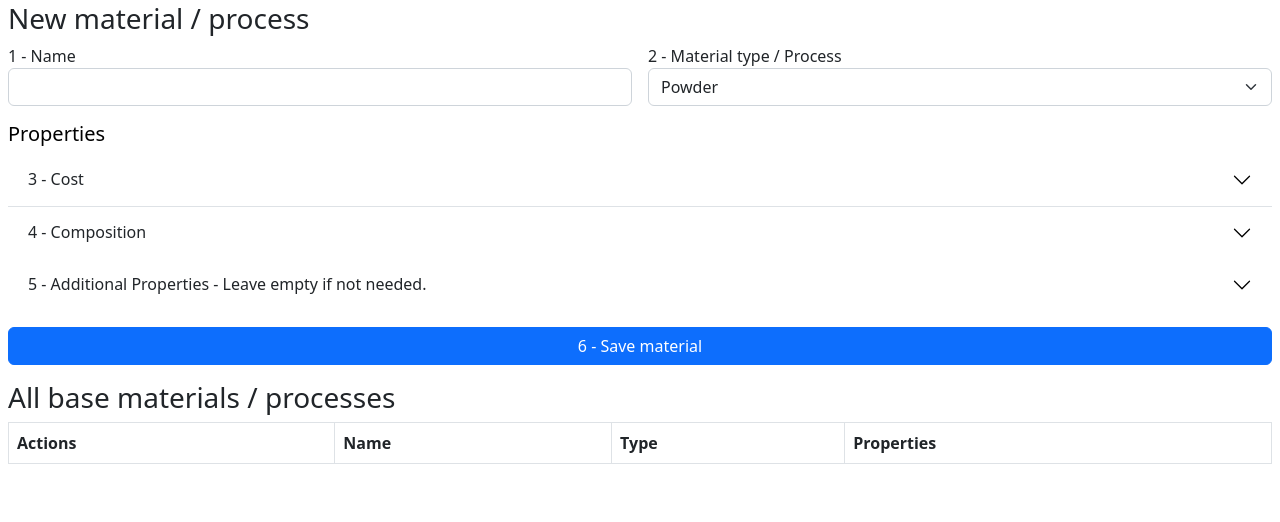
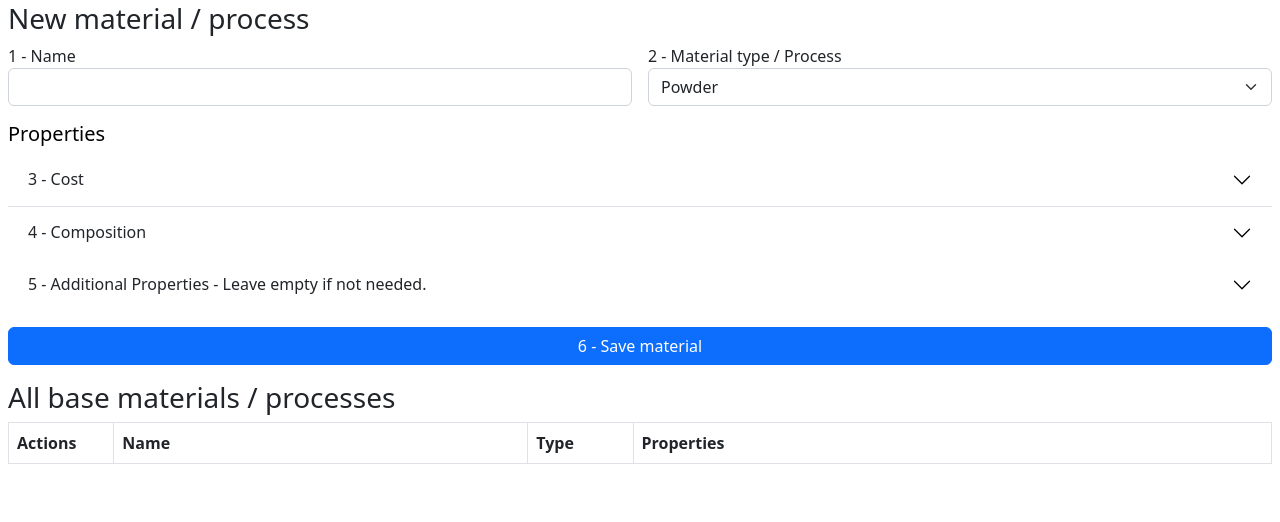
Before and after one commit to BAMresearch/WEBSLAMD, a Flask app: page /materials/base in a window 1280 px wide. Shown: the part 66-588 px from the top of the page. Run offline with Flask 2, Linux system fonts and the light colour scheme; lists and menus that the app fills with data are empty.

Commit message:
Make actions and type columns narrower and fixed

```diff
--- a/slamd/materials/templates/materials_table.html
+++ b/slamd/materials/templates/materials_table.html
@@ -5,16 +5,16 @@
 <table id="materials_table" class="table table-bordered table-striped table-hover">
     <thead>
         <tr>
-            <th scope="col">Actions</th>
+            <th scope="col" class="col-1">Actions</th>
             <th scope="col">Name</th>
-            <th scope="col">Type</th>
+            <th scope="col" class="col-1">Type</th>
             <th scope="col">Properties</th>
         </tr>
     </thead>
     <tbody>
         {% for item in materials_response.all_materials %}
         <tr>
-            <th scope="row">
+            <th scope="row" class="col-1">
                 {% if materials_response.ctx != 'blended materials' %}
                 <div class="btn-group" role="group" aria-label="Delete/edit actions">
                     {{ create_delete_button("delete_material_button" + "___" + item.uuid, item.type, 16, 16) }}
@@ -25,7 +25,7 @@
                 {% endif %}
             </th>
             <td>{{ item.name }}</td>
-            <td>{{ item.type }}</td>
+            <td class="col-1">{{ item.type }}</td>
             <td>{{ item.all_properties }}</td>
         </tr>
         {% endfor %}
```
